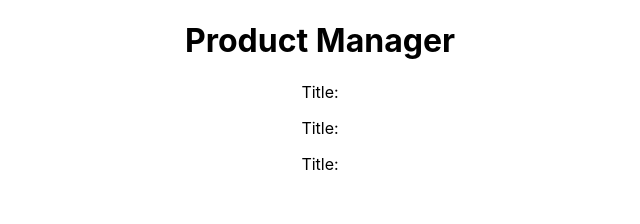
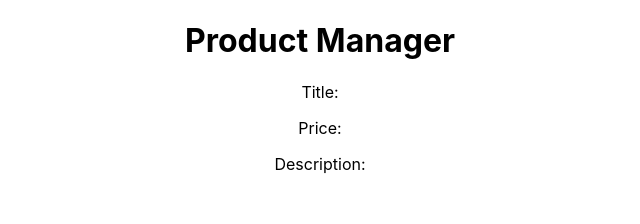
Before and after one commit to JohnPaul-Londono/Product_Manager, a React (Create React App) app in the folder client/: page /api/products/one/1 in a window 1280 px wide. Shown: the top 224 px of the page, without its empty margins (320-960 px from the left). Built offline with nearby package versions, Linux system fonts and the light colour scheme; no server answers.

Commit message:
chnaged routes

```diff
--- a/client/src/App.js
+++ b/client/src/App.js
@@ -9,20 +9,21 @@ import ShowOne from './views/ShowOne';
 function App() {
 
 
-
   return (
     <div className="App">
       <h1>Product Manager</h1>
       <BrowserRouter>
-        <Route exact path ="/">
+        <Route exact path="/">
           <AddProduct />
-          <ProductList />
+
         </Route>
-        <Switch>
-          <Route exact path="/api/products/one/:_id">
-            <ShowOne />
-          </Route>
-        </Switch>
+        <Route exact path="/api/products/new">
+        <ProductList />
+        </Route>
+
+        <Route exact path="/api/products/one/:_id">
+          <ShowOne />
+        </Route>
       </BrowserRouter>
     </div>
   );
--- a/client/src/views/ShowOne.js
+++ b/client/src/views/ShowOne.js
@@ -22,8 +22,8 @@ const ShowOne = (props) => {
     return (
         <div>
             <p>Title: {showone.title}</p>
-            <p>Title: {showone.price}</p>
-            <p>Title: {showone.description}</p>
+            <p>Price: {showone.price}</p>
+            <p>Description: {showone.description}</p>
         </div>
     )
 }
```
